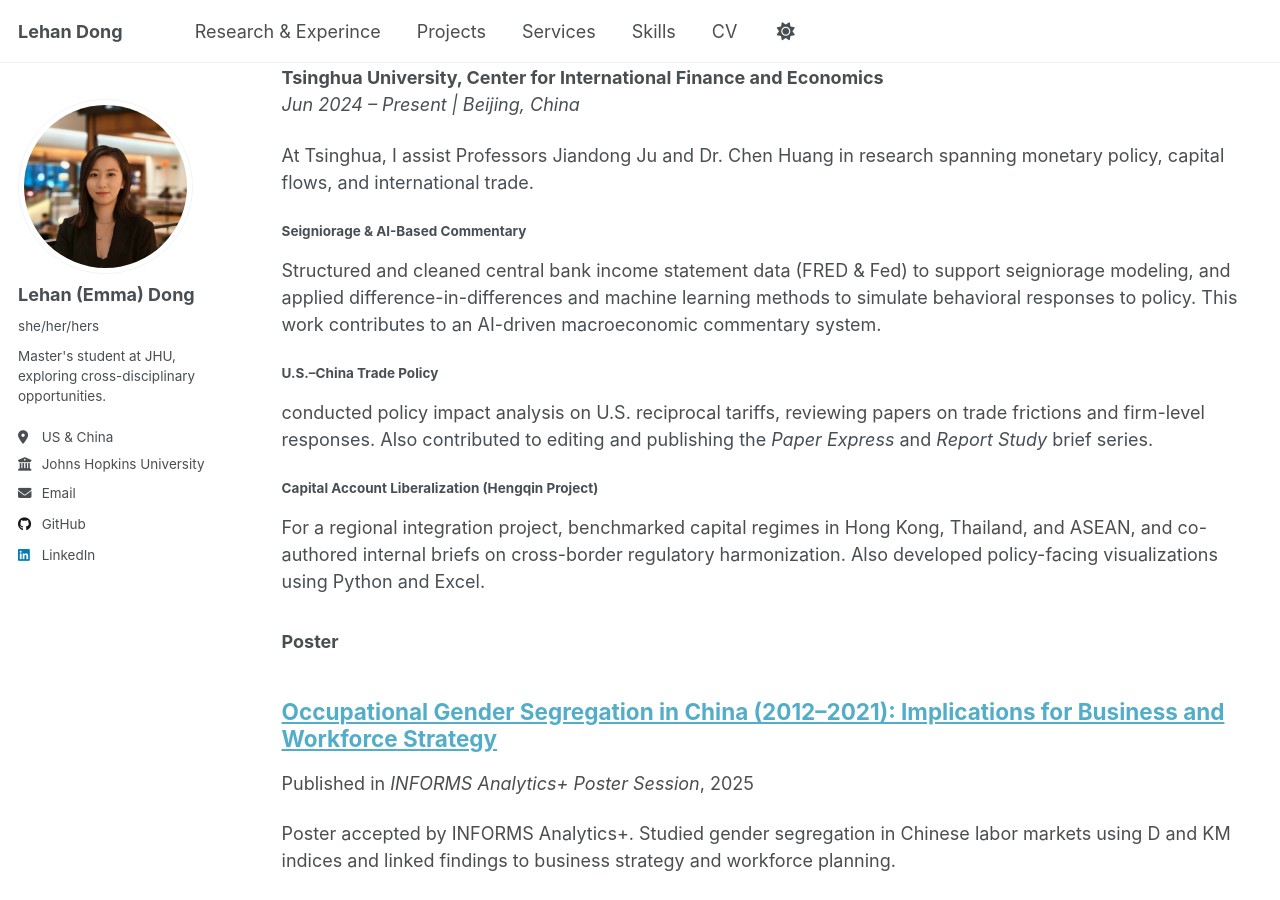
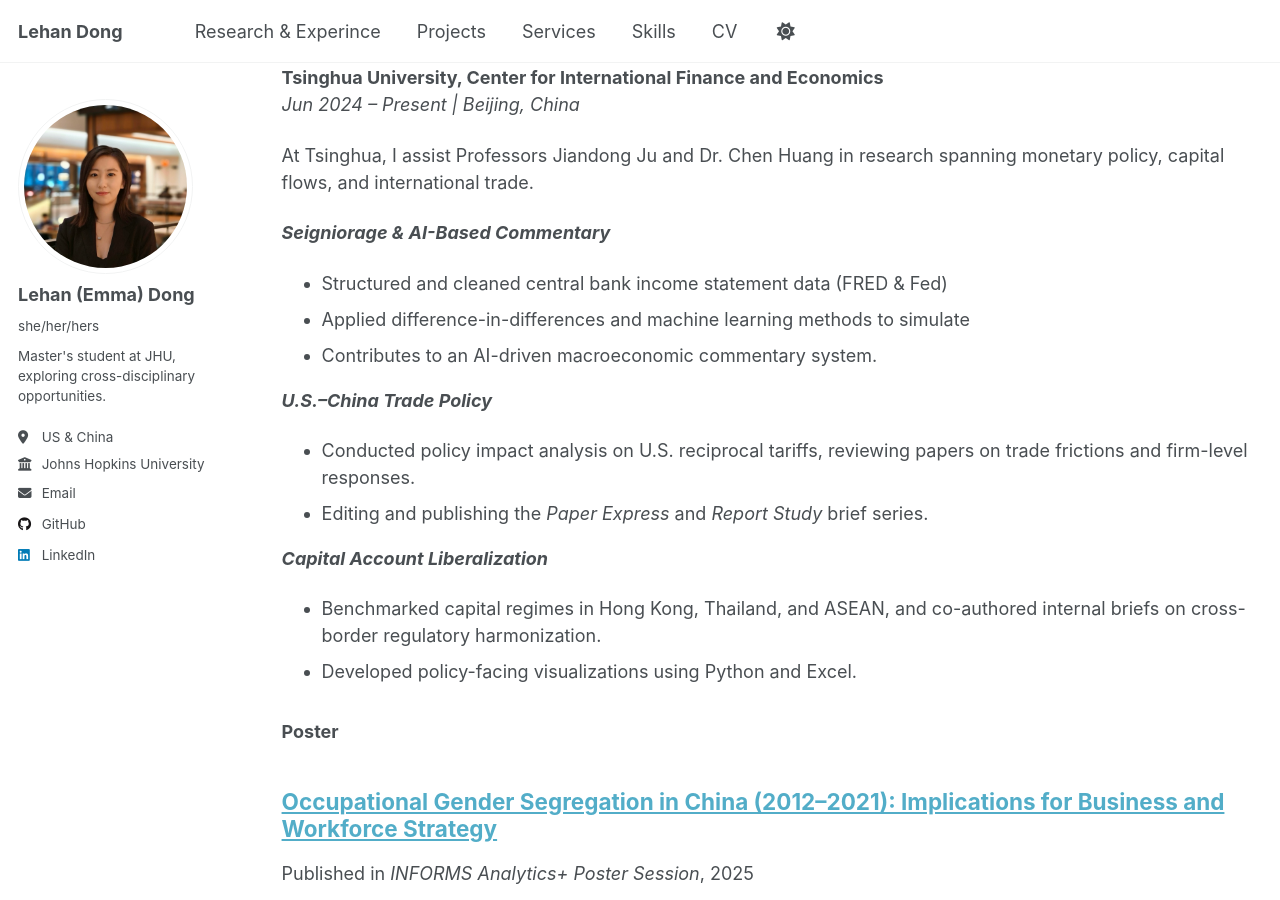
Before and after one commit to LehanDong/lehandongwebsite, a Jekyll site: the page built from _pages/publications.md, in a window 1280 px wide and 900 px high, scrolled down 367 px. Built offline with Jekyll 4.4.1, drawn with Linux system fonts in a browser that asks for light colours.

Commit message:
Update publications.md

```diff
--- a/_pages/publications.md
+++ b/_pages/publications.md
@@ -18,14 +18,18 @@ author_profile: true
 
 At Tsinghua, I assist Professors Jiandong Ju and Dr. Chen Huang in research spanning monetary policy, capital flows, and international trade.
 
-#### Seigniorage & AI-Based Commentary
-Structured and cleaned central bank income statement data (FRED & Fed) to support seigniorage modeling, and applied difference-in-differences and machine learning methods to simulate behavioral responses to policy. This work contributes to an AI-driven macroeconomic commentary system.
+***Seigniorage & AI-Based Commentary***
+* Structured and cleaned central bank income statement data (FRED & Fed)
+* Applied difference-in-differences and machine learning methods to simulate
+* Contributes to an AI-driven macroeconomic commentary system.
 
-#### U.S.–China Trade Policy
-conducted policy impact analysis on U.S. reciprocal tariffs, reviewing papers on trade frictions and firm-level responses. Also contributed to editing and publishing the *Paper Express* and *Report Study* brief series.
+***U.S.–China Trade Policy***
+* Conducted policy impact analysis on U.S. reciprocal tariffs, reviewing papers on trade frictions and firm-level responses.
+* Editing and publishing the *Paper Express* and *Report Study* brief series.
 
-#### Capital Account Liberalization (Hengqin Project)
-For a regional integration project, benchmarked capital regimes in Hong Kong, Thailand, and ASEAN, and co-authored internal briefs on cross-border regulatory harmonization. Also developed policy-facing visualizations using Python and Excel.
+***Capital Account Liberalization***
+* Benchmarked capital regimes in Hong Kong, Thailand, and ASEAN, and co-authored internal briefs on cross-border regulatory harmonization.
+* Developed policy-facing visualizations using Python and Excel.
 
 ### Poster
 {% if site.author.googlescholar %}
```
